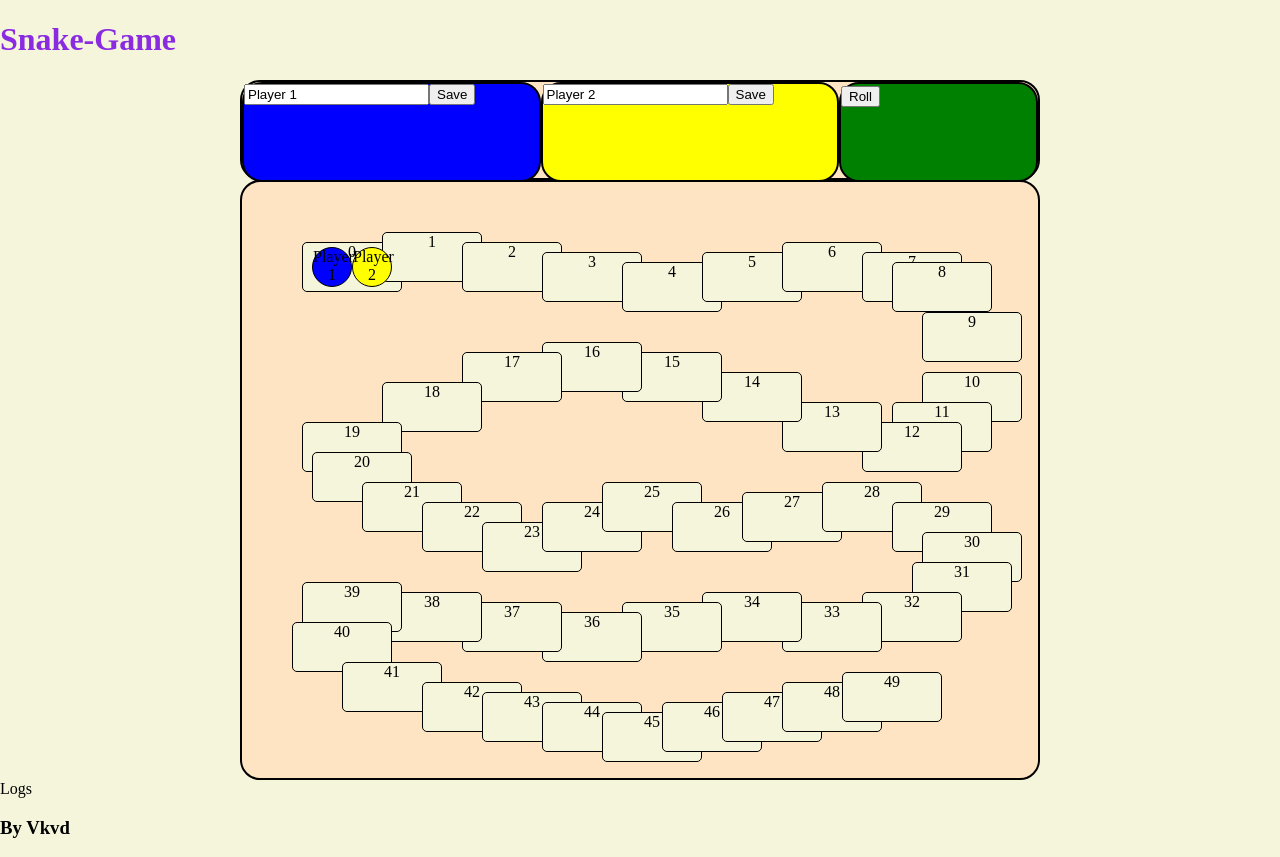
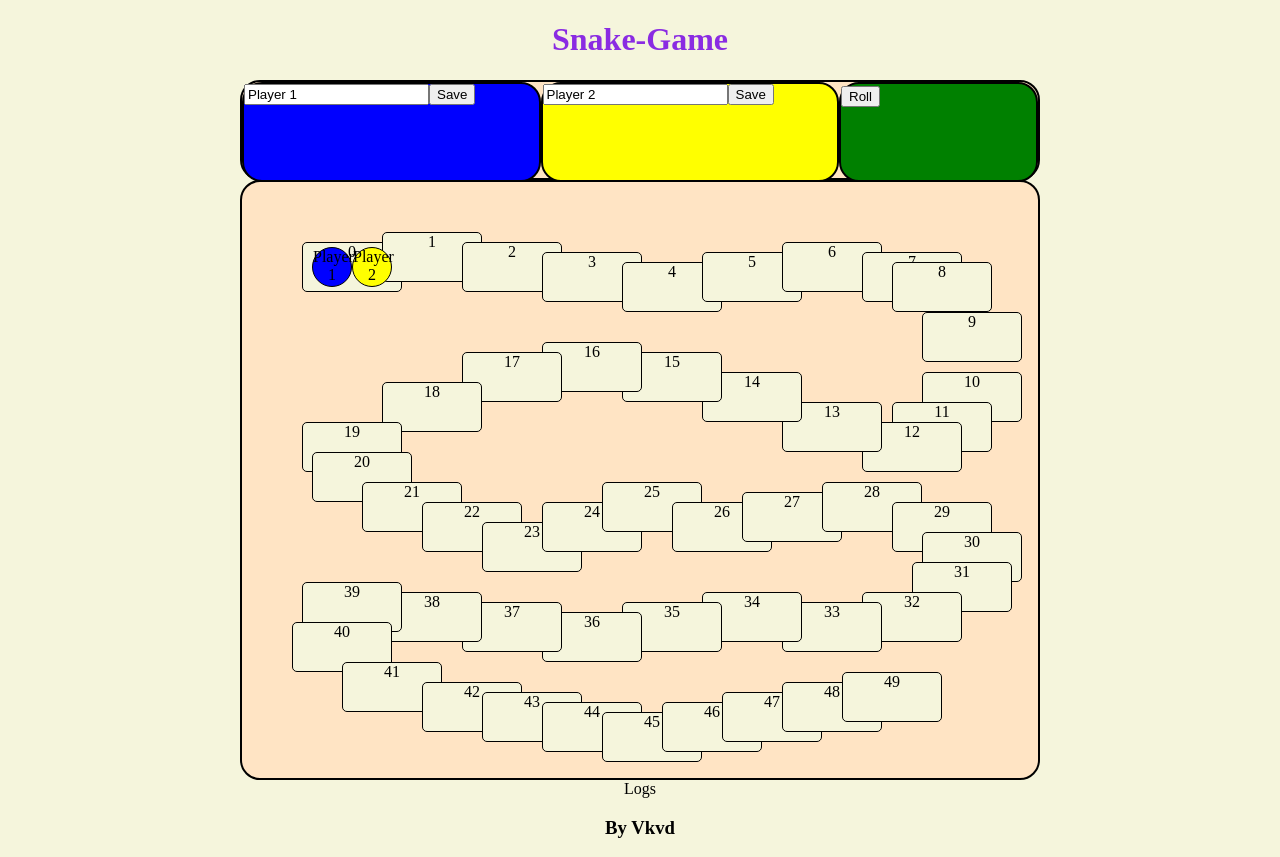
Before and after one commit to vkavvadas/Snake-Board-Game-, a React (Vite) app: page / in a window 1280 px wide. Built offline with nearby package versions, Linux system fonts and the light colour scheme.

Commit message:
small css changes

```diff
--- a/src/components/Footer.jsx
+++ b/src/components/Footer.jsx
@@ -1,6 +1,8 @@
 export default function Footer (){
 
     return (
-        <h3>By Vkvd</h3>
+        <footer id="footer">
+            <h3>By Vkvd</h3>
+        </footer>
     );
 }
--- a/src/components/Gameboard.jsx
+++ b/src/components/Gameboard.jsx
@@ -23,7 +23,7 @@ export default function Gameboard ({positions ,players}){
                     </div>
                 );
             })}
-            {gameFinished && <p>Game Finished with winner {gameWinner.name}</p>}
+            {gameFinished && <p id="winning">Game Finished with winner {gameWinner.name}</p>}
         <Pawn positions={positions} player={players[0]}/>
         <Pawn positions={positions} player={players[1]}/>
 
--- a/src/components/Logs.jsx
+++ b/src/components/Logs.jsx
@@ -1,6 +1,6 @@
 export default function Logs (){
 
     return (
-        <div>Logs</div>
+        <div id="logs">Logs</div>
     );
 }
--- a/src/index.css
+++ b/src/index.css
@@ -87,3 +87,18 @@ border-radius: 50%;
   font-weight: bold;
   font-style: italic;
 }
+
+header,
+#logs,
+footer {
+    display: flex;
+    justify-content: center;
+}
+
+#winning {
+    position: absolute;
+    top: 10px;
+    left: 50%;
+    transform: translateX(-50%);
+    margin: 0;
+}
```
